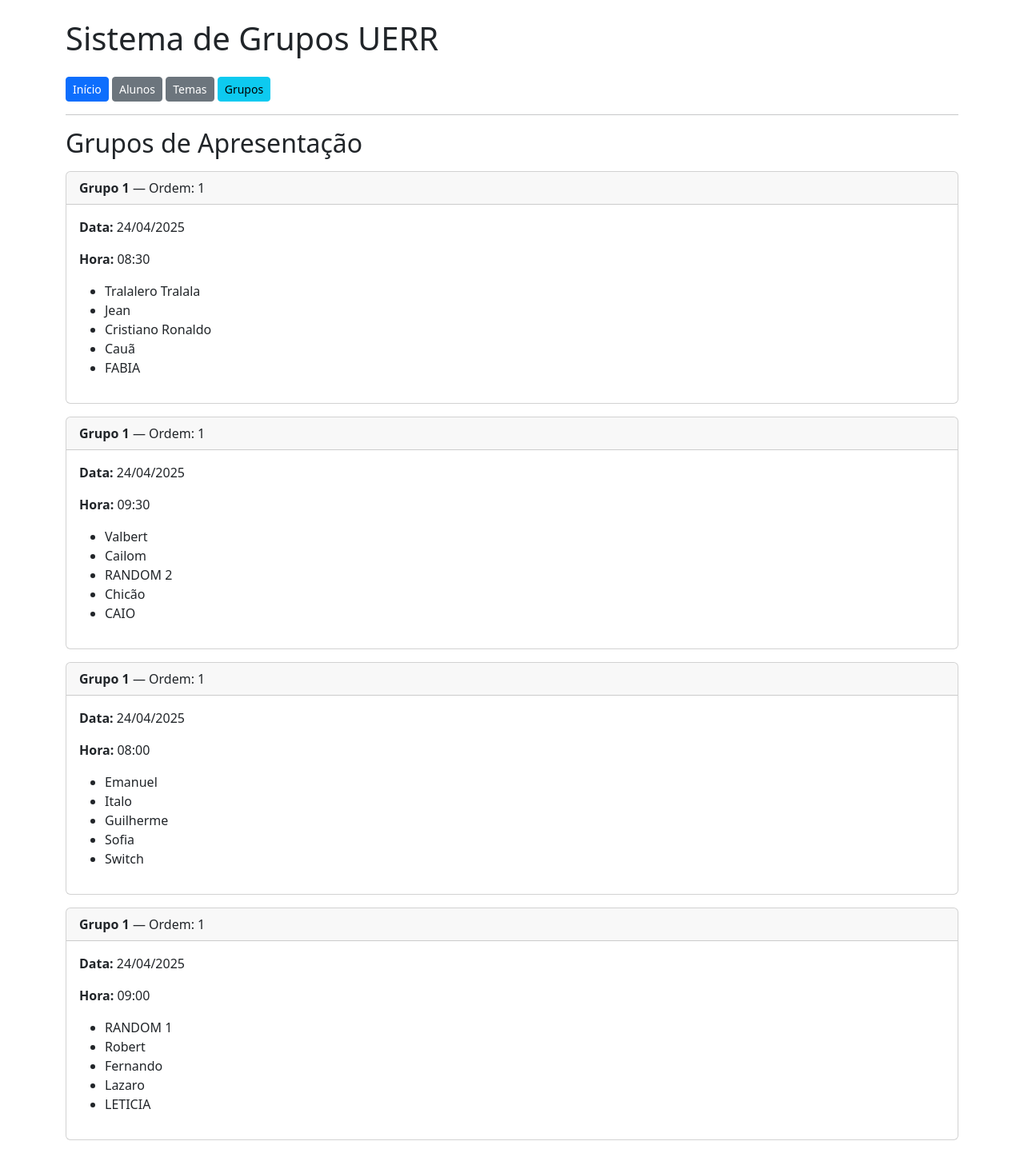
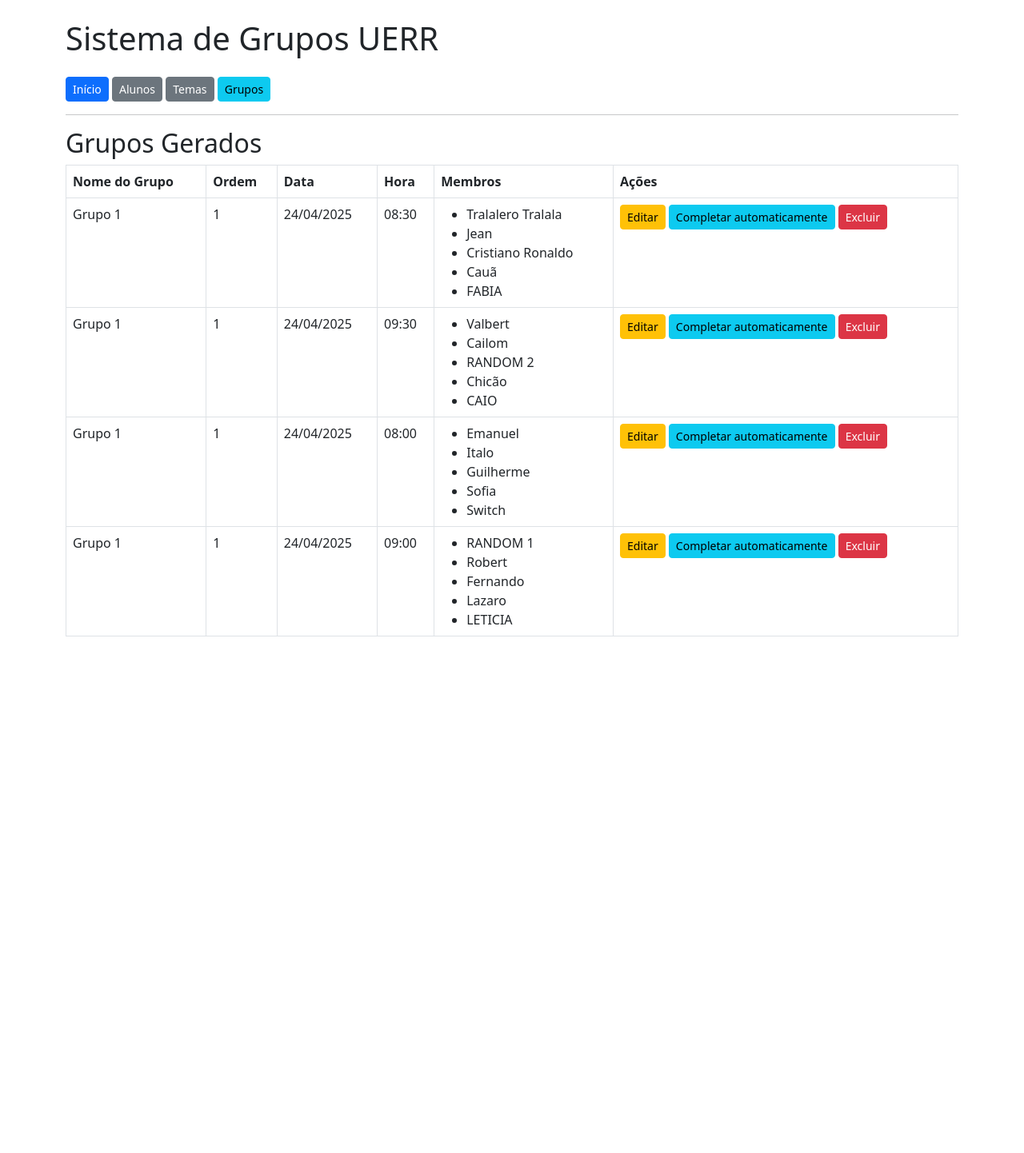
Before and after one commit to GuilhermEnsig/Projeto-Web, a Django app: page /grupos/ in a window 1280 px wide. Shown: the whole page at 80% size. After the commit the page ends 796 px from the top, so only its background shows below. Run offline with Django 5.2, Linux system fonts and the light colour scheme; data comes from the database, SQL or seed files in the repository; both versions use the stored data as it was after the commit.

Commit message:
Segundo Commit

```diff
--- a/appaula/models.py
+++ b/appaula/models.py
@@ -10,6 +10,7 @@ class Aluno(models.Model):
         return f"{self.nome} ({self.matricula})"
 
 class Grupo(models.Model):
+    tema = models.ForeignKey('Tema', on_delete=models.CASCADE, null=True, blank=True)  # <-- ADICIONE ISSO
     nome = models.CharField('Nome do Grupo', max_length=50)
     data_apresentacao = models.CharField('Data (DD/MM/AAAA)', max_length=10, blank=True)
     hora_apresentacao = models.CharField('Hora (HH:MM)', max_length=5, blank=True)
--- a/appaula/templates/appaula/listar_grupos.html
+++ b/appaula/templates/appaula/listar_grupos.html
@@ -1,26 +1,54 @@
 {% extends 'appaula/base.html' %}
 
 {% block content %}
-<h2>Grupos de Apresentação</h2>
+<h2>Grupos Gerados</h2>
 
-{% if grupos %}
-    {% for grupo in grupos %}
-    <div class="card my-3">
-        <div class="card-header">
-            <strong>{{ grupo.nome }}</strong> — Ordem: {{ grupo.ordem_apresentacao }}
-        </div>
-        <div class="card-body">
-            <p><strong>Data:</strong> {{ grupo.data_apresentacao }}</p>
-            <p><strong>Hora:</strong> {{ grupo.hora_apresentacao }}</p>
-            <ul>
-                {% for membro in grupo.membrogrupo_set.all %}
-                    <li>{{ membro.aluno.nome }}{% if membro.lider %} (Líder){% endif %}</li>
-                {% endfor %}
-            </ul>
-        </div>
-    </div>
-    {% endfor %}
-{% else %}
-    <p>Nenhum grupo criado ainda.</p>
-{% endif %}
+<table class="table table-bordered">
+    <thead>
+        <tr>
+            <th>Nome do Grupo</th>
+            <th>Ordem</th>
+            <th>Data</th>
+            <th>Hora</th>
+            <th>Membros</th>
+            <th>Ações</th>
+        </tr>
+    </thead>
+    <tbody>
+        {% for grupo in grupos %}
+        <tr>
+            <td>{{ grupo.nome }}</td>
+            <td>{{ grupo.ordem_apresentacao }}</td>
+            <td>{{ grupo.data_apresentacao }}</td>
+            <td>{{ grupo.hora_apresentacao }}</td>
+            <td>
+                <ul class="mb-0">
+                    {% for membro in grupo.membrogrupo_set.all %}
+                        <li>
+                            {{ membro.aluno.nome }}
+                            {% if membro.lider %}
+                                <strong>(Líder)</strong>
+                            {% endif %}
+                        </li>
+                    {% empty %}
+                        <li>Nenhum membro</li>
+                    {% endfor %}
+                </ul>
+            </td>
+            <td>
+                <a href="{% url 'appaula:editar_grupo' grupo.id %}" class="btn btn-sm btn-warning">Editar</a>
+                <a href="{% url 'appaula:completar_grupo' grupo.id %}" class="btn btn-sm btn-info">
+                    Completar automaticamente
+                </a>
+                <a href="{% url 'appaula:excluir_grupo' grupo.id %}" class="btn btn-sm btn-danger"
+                   onclick="return confirm('Tem certeza que deseja excluir este grupo?');">Excluir</a>
+            </td>
+        </tr>
+        {% empty %}
+        <tr>
+            <td colspan="6">Nenhum grupo gerado ainda.</td>
+        </tr>
+        {% endfor %}
+    </tbody>
+</table>
 {% endblock %}
--- a/appaula/urls.py
+++ b/appaula/urls.py
@@ -13,4 +13,13 @@ urlpatterns = [
     path('grupos/criar/', views.criar_grupo_manual, name='criar_grupo'),
     path('alocar/', views.alocar_alunos, name='alocar_alunos'),
     path('sortear/', views.sortear_ordem, name='sortear_ordem'),
+    path('alunos/<int:aluno_id>/editar/', views.editar_aluno, name='editar_aluno'),
+    path('alunos/<int:aluno_id>/excluir/', views.excluir_aluno, name='excluir_aluno'),
+    path('temas/editar/<int:tema_id>/', views.editar_tema, name='editar_tema'),
+    path('temas/excluir/<int:tema_id>/', views.excluir_tema, name='excluir_tema'),
+    path('temas/<int:tema_id>/executar_grupos/', views.executar_grupos, name='executar_grupos'),
+    path('grupos/<int:grupo_id>/editar/', views.editar_grupo, name='editar_grupo'),
+    path('grupos/<int:grupo_id>/excluir/', views.excluir_grupo, name='excluir_grupo'),
+    path('grupos/', views.listar_grupos, name='listar_grupos'),
+    path('grupo/<int:grupo_id>/completar/', views.completar_grupo, name='completar_grupo'),
 ]
--- a/appaula/views.py
+++ b/appaula/views.py
@@ -1,8 +1,12 @@
 import random
 from django.shortcuts import render, redirect
+from django.shortcuts import get_object_or_404, redirect
 from django.contrib import messages
 from .models import Aluno, Grupo, MembroGrupo, Tema  # Adicionei Tema aqui
-from .forms import AlocarAlunosForm, GrupoForm
+from .forms import AlocarAlunosForm, GrupoForm, AlunoForm, TemaForm
+from datetime import datetime, timedelta
+from .models import Grupo
+import random
 
 def home(request):
     """Página inicial do sistema"""
@@ -75,7 +79,6 @@ def sortear_ordem(request):
     return render(request, 'appaula/sortear_ordem.html', {'grupos': grupos})
 
 def listar_grupos(request):
-    """Listagem de todos os grupos"""
     grupos = Grupo.objects.all().order_by('ordem_apresentacao')
     return render(request, 'appaula/listar_grupos.html', {'grupos': grupos})
 
@@ -99,10 +102,9 @@ def cadastrar_aluno(request):
         if form.is_valid():
             form.save()
             messages.success(request, 'Aluno cadastrado com sucesso!')
-            return redirect('listar_alunos')
+            return redirect('appaula:listar_alunos')
     else:
         form = AlunoForm()
-
     return render(request, 'appaula/form.html', {'form': form})
 
 
@@ -113,8 +115,141 @@ def cadastrar_tema(request):
         if form.is_valid():
             form.save()
             messages.success(request, 'Tema cadastrado com sucesso!')
-            return redirect('listar_temas')
+            return redirect('appaula:listar_temas')
     else:
         form = TemaForm()
 
     return render(request, 'appaula/form.html', {'form': form})
+
+def editar_aluno(request, aluno_id):
+    aluno = Aluno.objects.get(id=aluno_id)
+    if request.method == 'POST':
+        form = AlunoForm(request.POST, instance=aluno)
+        if form.is_valid():
+            form.save()
+            messages.success(request, 'Aluno atualizado com sucesso!')
+            return redirect('appaula:listar_alunos')
+    else:
+        form = AlunoForm(instance=aluno)
+    return render(request, 'appaula/form.html', {'form': form})
+
+def excluir_aluno(request, aluno_id):
+    aluno = Aluno.objects.get(id=aluno_id)
+    aluno.delete()
+    messages.success(request, 'Aluno excluído com sucesso!')
+    return redirect('appaula:listar_alunos')
+
+def editar_tema(request, tema_id):
+    tema = Tema.objects.get(id=tema_id)
+    if request.method == 'POST':
+        form = TemaForm(request.POST, instance=tema)
+        if form.is_valid():
+            form.save()
+            messages.success(request, 'Tema atualizado com sucesso!')
+            return redirect('appaula:listar_temas')
+    else:
+        form = TemaForm(instance=tema)
+    return render(request, 'appaula/form.html', {'form': form})
+
+def excluir_tema(request, tema_id):
+    tema = Tema.objects.get(id=tema_id)
+    tema.delete()
+    messages.success(request, 'Tema excluído com sucesso!')
+    return redirect('appaula:listar_temas')
+
+def executar_grupos(request, tema_id):
+    tema = get_object_or_404(Tema, id=tema_id)
+
+    alunos = list(Aluno.objects.exclude(membrogrupo__isnull=False))
+    random.shuffle(alunos)
+
+    MembroGrupo.objects.filter(grupo__tema=tema).delete()
+    Grupo.objects.filter(tema=tema).delete()
+
+    grupos = []
+    for i in range(1, tema.quantidade_grupos + 1):
+        grupo = Grupo.objects.create(nome=f"Grupo {i}", tema=tema)
+        grupos.append(grupo)
+
+    # Distribuição dos alunos com limite por grupo
+    grupo_index = 0
+    for aluno in alunos:
+        while grupo_index < len(grupos) and MembroGrupo.objects.filter(grupo=grupos[grupo_index]).count() >= tema.alunos_por_grupo:
+            grupo_index += 1
+
+        if grupo_index < len(grupos):
+            MembroGrupo.objects.create(aluno=aluno, grupo=grupos[grupo_index])
+        else:
+            break  # Todos os grupos estão cheios
+
+    # Sorteio e definição de horários
+    random.shuffle(grupos)
+    tempo_total = (
+        datetime.combine(datetime.today(), tema.horario_fim) -
+        datetime.combine(datetime.today(), tema.horario_inicio)
+    ).seconds // 60
+    tempo_por_grupo = max(15, tempo_total // tema.quantidade_grupos)
+    horario_atual = datetime.combine(datetime.today(), tema.horario_inicio)
+
+    for ordem, grupo in enumerate(grupos, start=1):
+        grupo.ordem_apresentacao = ordem
+        grupo.data_apresentacao = tema.data_apresentacao.strftime('%d/%m/%Y')
+        grupo.hora_apresentacao = horario_atual.strftime('%H:%M')
+        grupo.save()
+        horario_atual += timedelta(minutes=tempo_por_grupo)
+
+    messages.success(request, 'Grupos gerados com sucesso!')
+    return redirect('appaula:listar_temas')
+
+def editar_grupo(request, grupo_id):
+    grupo = get_object_or_404(Grupo, id=grupo_id)
+    if request.method == 'POST':
+        grupo.nome = request.POST.get('nome')
+        grupo.save()
+        messages.success(request, 'Grupo atualizado com sucesso!')
+        return redirect('appaula:listar_grupos')
+    return render(request, 'appaula/form_grupo.html', {'grupo': grupo})
+
+def excluir_grupo(request, grupo_id):
+    grupo = get_object_or_404(Grupo, id=grupo_id)
+    grupo.delete()
+    messages.success(request, 'Grupo excluído com sucesso!')
+    return redirect('appaula:listar_grupos')
+
+def editar_membros_grupo(request, grupo_id):
+    grupo = get_object_or_404(Grupo, id=grupo_id)
+    membros = MembroGrupo.objects.filter(grupo=grupo)
+    alunos_disponiveis = Aluno.objects.exclude(membrogrupo__isnull=False)
+
+    if request.method == 'POST':
+        # Remove membros selecionados
+        remover_ids = request.POST.getlist('remover')
+        MembroGrupo.objects.filter(id__in=remover_ids).delete()
+
+        # Adiciona novos alunos selecionados
+        adicionar_ids = request.POST.getlist('adicionar')
+        for aluno_id in adicionar_ids:
+            if MembroGrupo.objects.filter(grupo=grupo).count() < grupo.tema.alunos_por_grupo:
+                aluno = Aluno.objects.get(id=aluno_id)
+                MembroGrupo.objects.create(aluno=aluno, grupo=grupo)
+
+        messages.success(request, 'Membros atualizados com sucesso!')
+        return redirect('appaula:listar_grupos')
+
+    return render(request, 'appaula/editar_membros_grupo.html', {
+        'grupo': grupo,
+        'membros': membros,
+        'alunos_disponiveis': alunos_disponiveis
+    })
+
+def completar_grupo(request, grupo_id):
+    grupo = get_object_or_404(Grupo, id=grupo_id)
+    tema = grupo.tema
+    alunos_disponiveis = Aluno.objects.exclude(membrogrupo__isnull=False)
+    qtd_faltando = tema.alunos_por_grupo - grupo.membrogrupo_set.count()
+
+    for aluno in alunos_disponiveis[:qtd_faltando]:
+        MembroGrupo.objects.create(aluno=aluno, grupo=grupo)
+
+    messages.success(request, 'Grupo completado automaticamente.')
+    return redirect('appaula:listar_grupos')
```
Also changed, not shown: appaula/forms.py (+12 -6 lines), appaula/templates/appaula/editar_membros_grupo.html (added, +35 -0 lines), appaula/templates/appaula/form_grupo.html (added, +11 -0 lines), appaula/templates/appaula/listar_alunos.html (+14 -1 lines), appaula/templates/appaula/listar_temas.html (+35 -8 lines), appaula/migrations/0002_grupo_tema.py (added), db.sqlite3.
